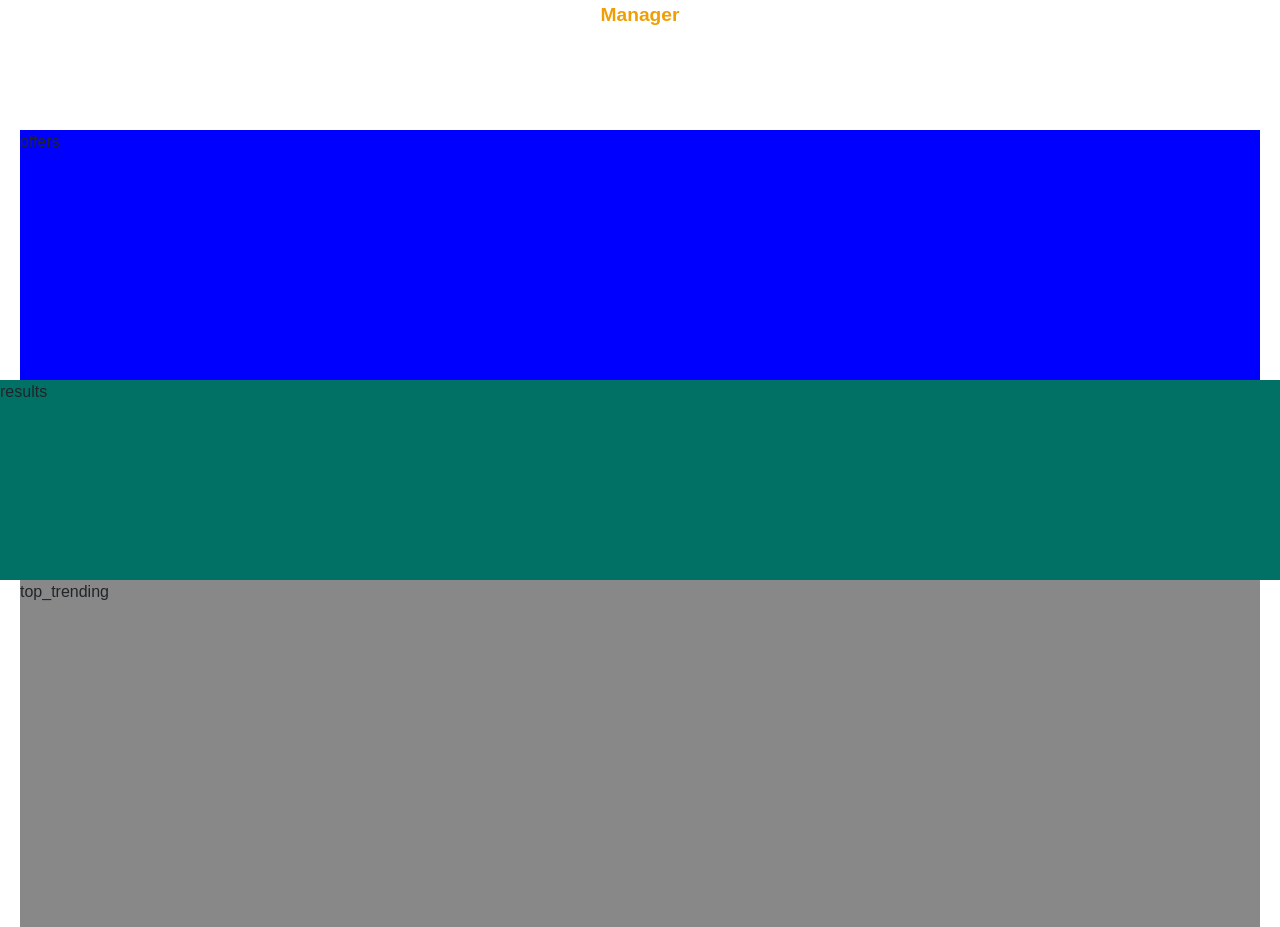
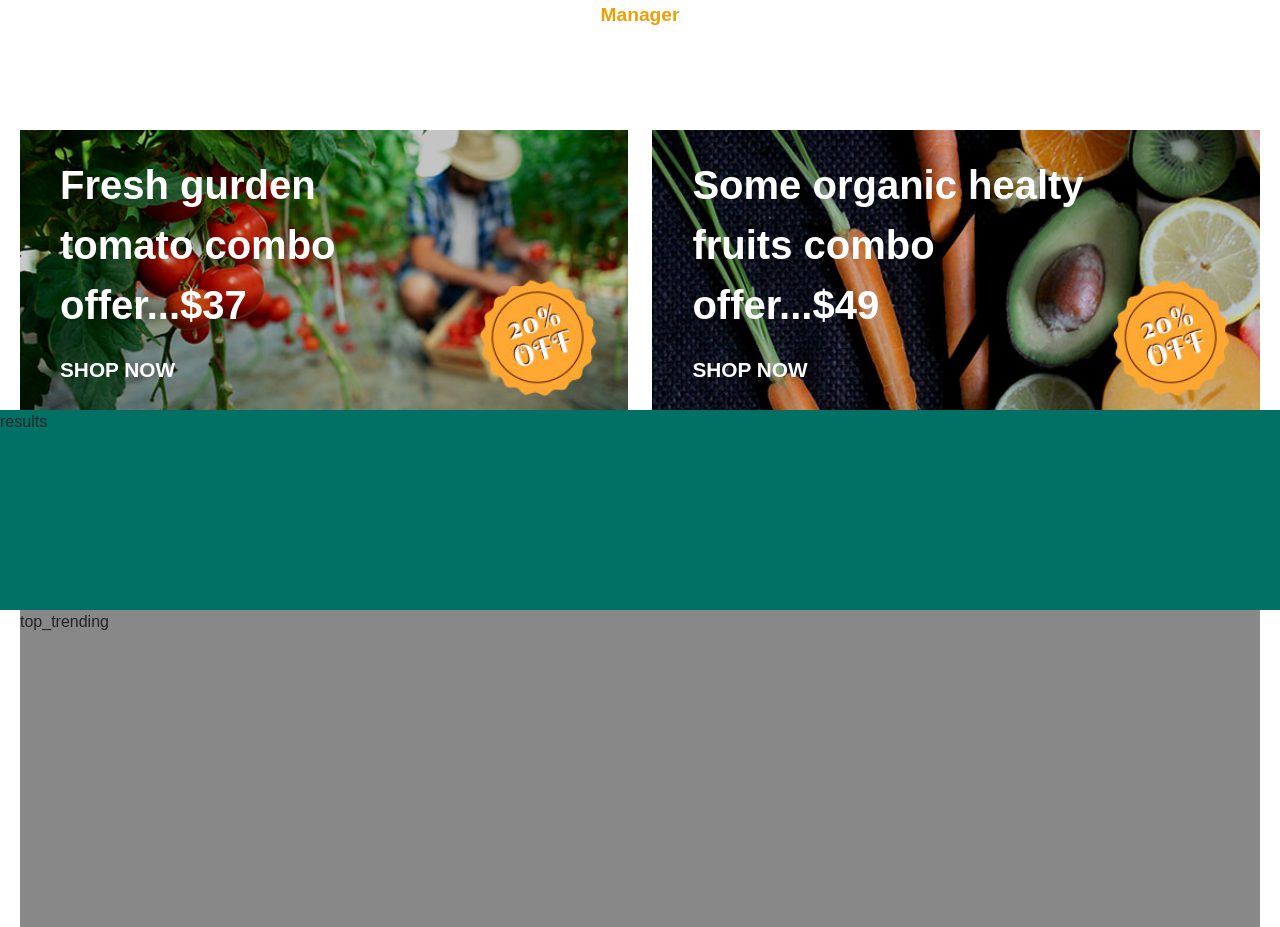
Before and after one commit to FraRussotto/proj-html-vuejs, a Vue app: page / in a window 1280 px wide. Shown: the part 3460-4387 px from the top of the page. Built offline with nearby package versions, Linux system fonts and the light colour scheme; a small style sheet from the web is missing.

Commit message:
[edit] section offers

```diff
--- a/src/components/Main.vue
+++ b/src/components/Main.vue
@@ -157,7 +157,23 @@
 
   <section>
     <div class="offers">
-      offers
+
+        <div class="d-flex justify-content-between ">
+          <div class="offer">
+            <div class="text_offer">
+              <span>Fresh gurden tomato combo offer...$37</span>
+              <span>shop now</span>
+            </div>
+          </div>
+          <div class="offer">
+            <div class="text_offer">
+              <span>Some organic healty fruits combo offer...$49</span>
+              <span>shop now</span>
+            </div>
+
+          </div>
+        </div>
+
     </div>
   </section>
 
@@ -360,9 +376,39 @@
 
 .offers{
   width: $container_min;
-  height: 250px;
   margin: 0 auto;
-  background-color: blue;
+  .offer{
+    width: 49%;
+    height: 280px;
+    background-color: $green;
+    padding: 25px 40px;
+    .text_offer{
+      display: flex;
+      flex-direction: column;
+      justify-content: space-between;
+      color: white;
+      width: 75%;
+      height: 100%;
+      span:first-of-type{
+        font-size: 2.5rem;
+        font-weight: 700;
+      }
+      span:last-of-type{
+        font-size: 1.3rem;
+        font-weight: 700;
+        text-transform: uppercase;
+      }
+
+    }
+    &:first-of-type{
+      background-image: url(../assets/img/offer-img01.jpg);
+      background-size: cover;
+    }
+    &:last-of-type{
+      background-image: url(../assets/img/offer-img02.jpg);
+      background-size: cover;
+    }
+  }
 }
 
 .results{
```
Also changed, not shown: src/assets/img/image (1).svg.
